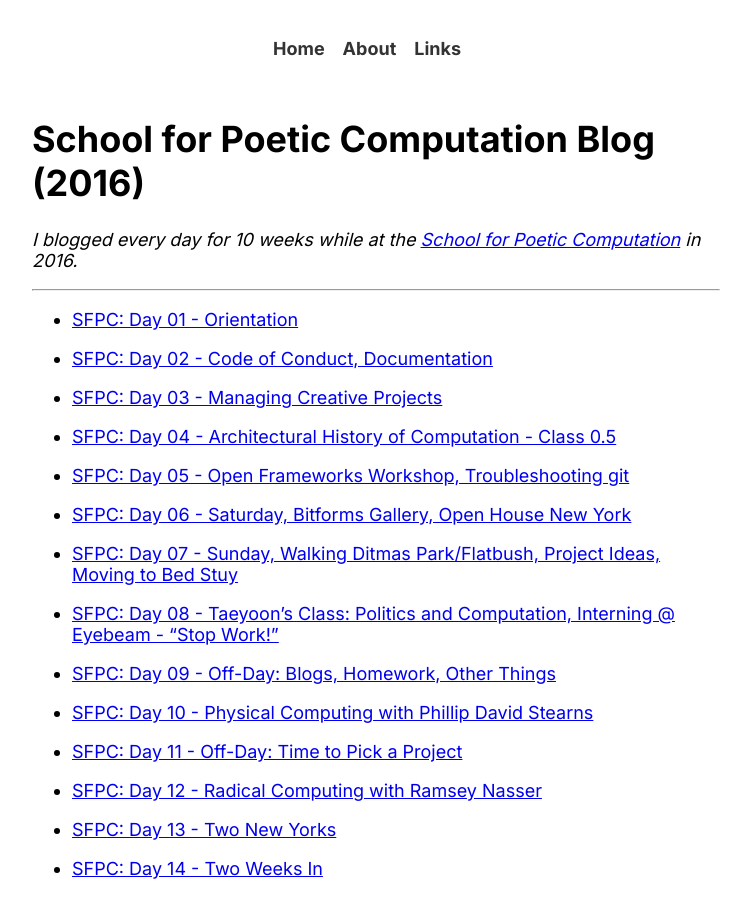
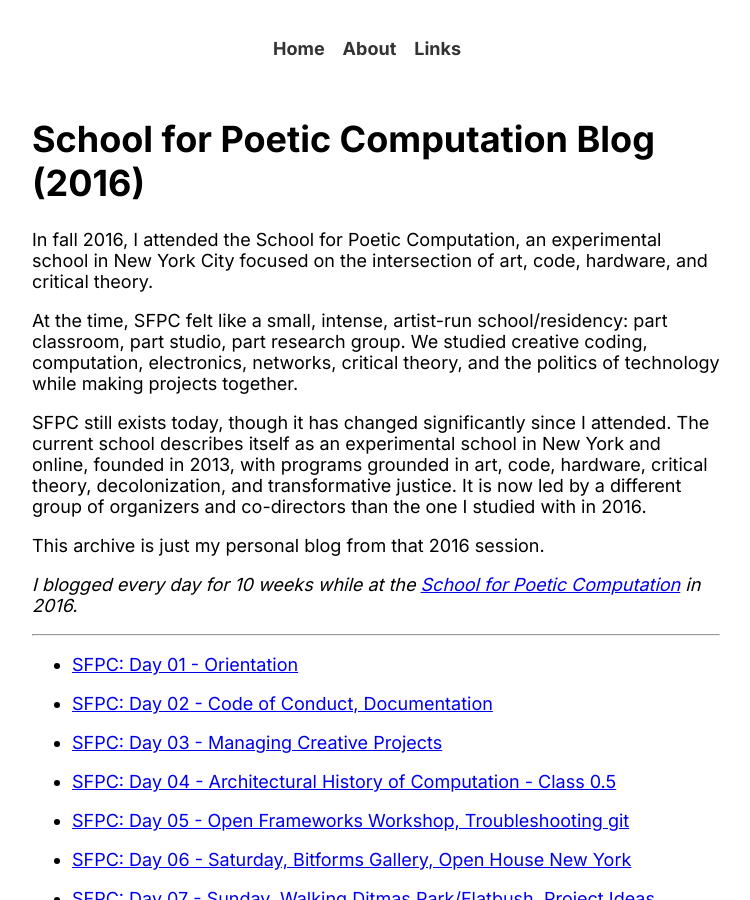
Before and after one commit to alexdwagner/alexdwagner.github.io, a Jekyll site: the page built from pages/sfpc-blog-index.md, in a window 1280 px wide and 900 px high. Shown: the whole window, without its empty margins (264-1014 px from the left). Built offline with Jekyll 4.4.1, drawn with Linux system fonts in a browser that asks for light colours.

Commit message:
Tweaks to home, about, sfpc blog index.

```diff
--- a/pages/sfpc-blog-index.md
+++ b/pages/sfpc-blog-index.md
@@ -5,6 +5,14 @@ permalink: /sfpc-blog-index/
 ---
 
 # School for Poetic Computation Blog (2016)
+
+In fall 2016, I attended the School for Poetic Computation, an experimental school in New York City focused on the intersection of art, code, hardware, and critical theory.
+
+At the time, SFPC felt like a small, intense, artist-run school/residency: part classroom, part studio, part research group. We studied creative coding, computation, electronics, networks, critical theory, and the politics of technology while making projects together.
+
+SFPC still exists today, though it has changed significantly since I attended. The current school describes itself as an experimental school in New York and online, founded in 2013, with programs grounded in art, code, hardware, critical theory, decolonization, and transformative justice. It is now led by a different group of organizers and co-directors than the one I studied with in 2016.
+
+This archive is just my personal blog from that 2016 session.
 
 *I blogged every day for 10 weeks while at the [School for Poetic Computation](https://sfpc.io/) in 2016.*
 
```
Also changed, not shown: pages/about.md (+0 -11 lines).
